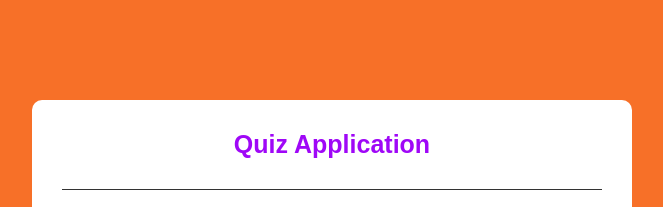
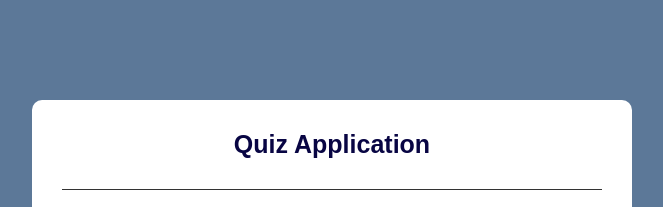
Before and after one commit to akhilkashyap2/quiz-application, a plain HTML site: page index.html in a window 1280 px wide. Shown: the top 207 px of the page, without its empty margins (308-971 px from the left). Drawn offline with Linux system fonts and the light colour scheme.

Commit message:
Update style.css

```diff
--- a/style.css
+++ b/style.css
@@ -6,7 +6,7 @@
 }
 
 body{
-    background: #f77028;
+    background: #5c7898;
 }
 
 .app {
@@ -22,7 +22,7 @@ body{
     font-size: 25px;
     font-weight: 600;
     text-align: -webkit-center;
-    color: #9f07f7;
+    color: #080543;
     border-bottom: 1px solid #333;
     padding-bottom: 30px;
 }
```
